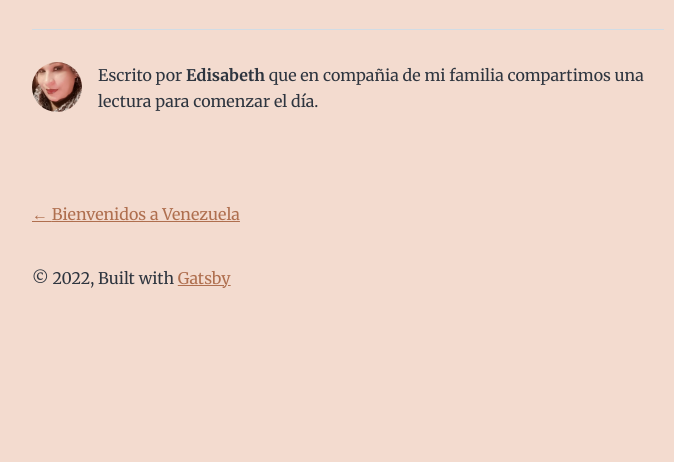
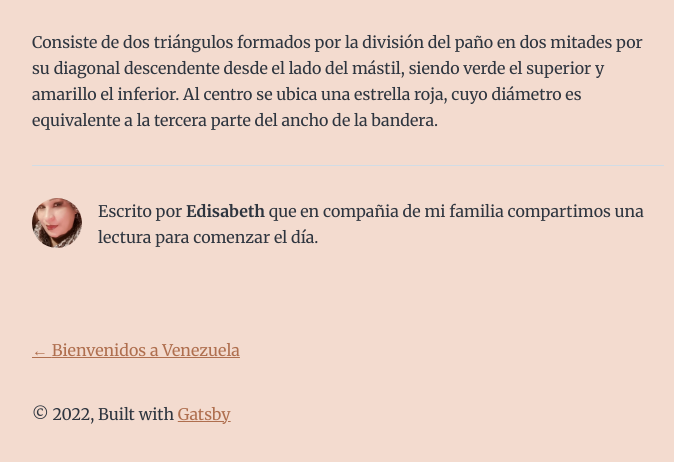
Before and after one commit to HSgz/ElRicondelSaber, a Gatsby site: page /2022-03-26-bienvenidos-a-la-guyana-francesa/ in a window 1280 px wide. Shown: the part 452-914 px from the top of the page, without its empty margins (292-966 px from the left). Before the commit the page ends 806 px from the top, so only its background shows below. Built offline with nearby package versions, Linux system fonts and the light colour scheme; Gatsby itself is replaced by a stand-in of ours.

Commit message:
Update Blog “2022-03-26-bienvenidos-a-la-guyana-francesa”

```diff
--- a/content/blog/2022-03-26-bienvenidos-a-la-guyana-francesa.md
+++ b/content/blog/2022-03-26-bienvenidos-a-la-guyana-francesa.md
@@ -7,6 +7,8 @@ rating: 0
 ---
 ## Guyana Francesa, llamada también "Tierra de aguas".
 
+Es el único territorio en américa de sur continental que ha elegido la integración completa en un país europeo.
 
 
-Es el único territorio en américa de sur continental que ha elegido la integración completa en un país europeo.
+
+Consiste de dos triángulos formados por la división del paño en dos mitades por su diagonal descendente desde el lado del mástil, siendo verde el superior y amarillo el inferior. Al centro se ubica una estrella roja, cuyo diámetro es equivalente a la tercera parte del ancho de la bandera.
```
